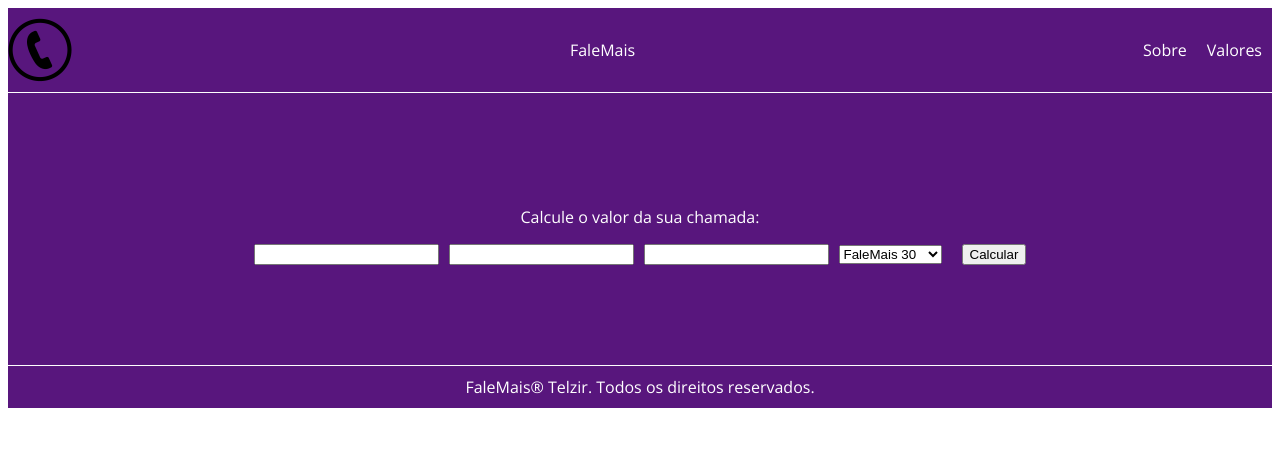
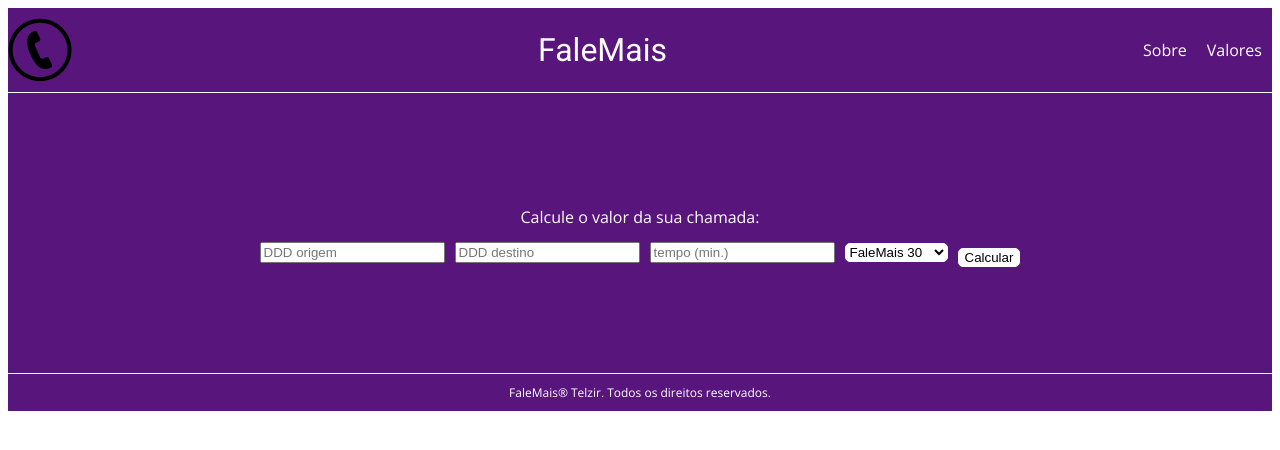
Before and after one commit to rickrd/call-plan, a React (Create React App) app: page / in a window 1280 px wide. Shown: the top 450 px of the page. Built offline with nearby package versions, Linux system fonts and the light colour scheme.

Commit message:
added form placeholders & styles, modified header title & footer font

```diff
--- a/src/components/atoms/Description.js
+++ b/src/components/atoms/Description.js
@@ -5,6 +5,9 @@
 const DescriptionWrapper = styled.div`
   max-width: 1000px;
   color: #fff;
+  font-size: 32px;
+  font-style: bold;
+  font-family: 'Roboto';
 `
 
 const Description = () => {
--- a/src/components/organisms/CallForm.js
+++ b/src/components/organisms/CallForm.js
@@ -13,6 +13,22 @@
   justify-content: center;
   color: #fff;
 
+  form {
+    display: flex;
+    flex-direction: column;
+    align-items: center;
+    justify-content: center;
+
+    @media (min-width: 1280px) {
+      flex-direction: row;
+    }
+
+    input,
+    select {
+      margin-bottom: 10px;
+    }
+  }
+
   h2 {
     font-size: 16px;
     font-weight: 300;
@@ -23,8 +39,12 @@
     margin-right: 10px;
   }
 
-  form button {
-    margin-left: 10px;
+  form button,
+  form select {
+    background-color: #fff;
+    border: 1px solid #fff;
+    border-radius: 5px;
+    cursor: pointer;
   }
 `
 
@@ -68,6 +88,10 @@
   props.dispatch(addCall(call))
 
   console.log(call)
+
+  from.value = ''
+  to.value = ''
+  time.value = ''
 }
 
 const CallForm = props => {
@@ -79,9 +103,9 @@
           handleFormSubmit(e, props)
         }}
       >
-        <input id="from"></input>
-        <input id="to"></input>
-        <input id="time"></input>
+        <input id="from" placeholder="DDD origem"></input>
+        <input id="to" placeholder="DDD destino"></input>
+        <input id="time" placeholder="tempo (min.)"></input>
         <select id="plan">
           <option value="30">FaleMais 30</option>
           <option value="60">FaleMais 60</option>
--- a/src/components/organisms/Footer.js
+++ b/src/components/organisms/Footer.js
@@ -18,6 +18,7 @@
   width: 100%;
   max-width: 1280px;
   text-align: center;
+  font-size: 12px;
 `
 
 const Footer = () => {
```
